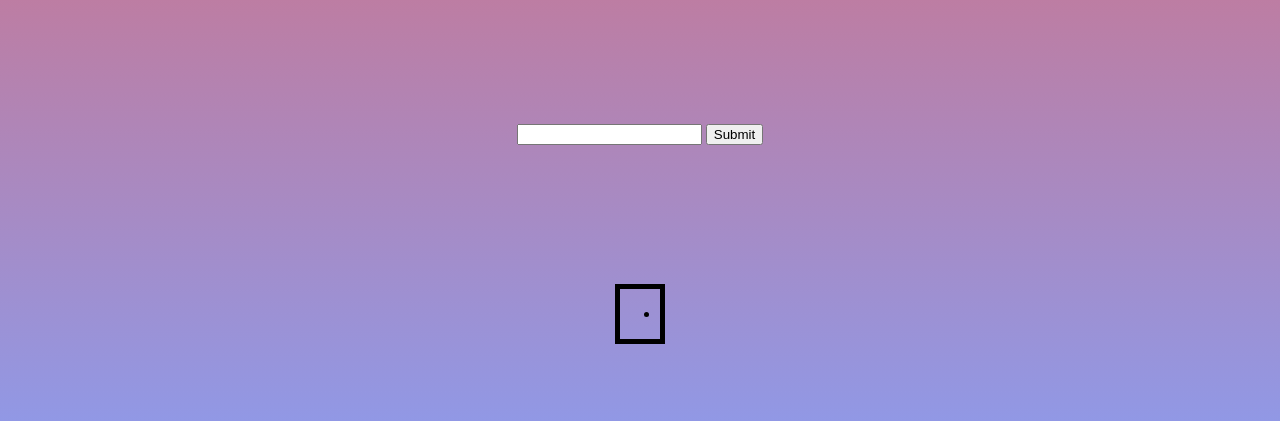
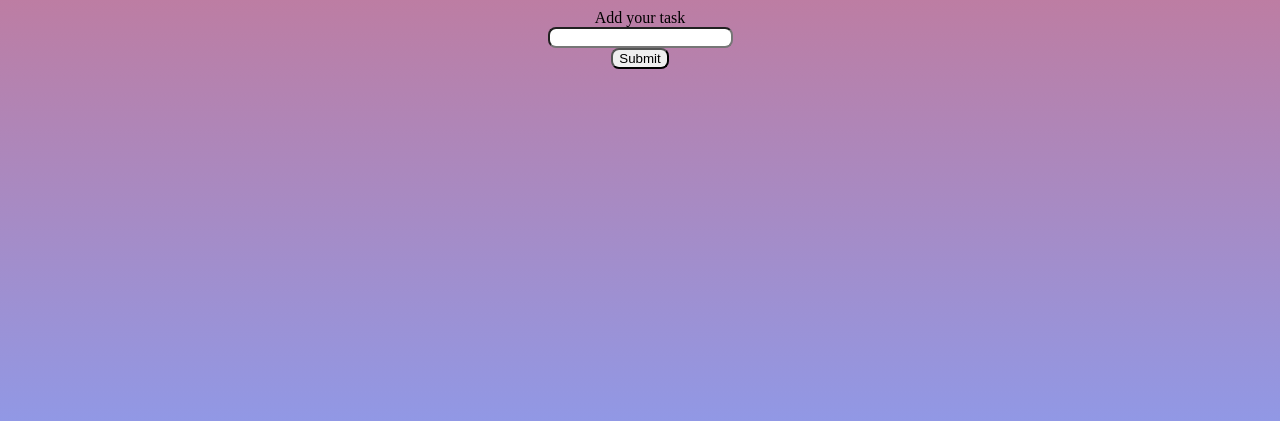
Before and after one commit to kovasah/ToDoListJS, a plain HTML site: page index.html in a window 1280 px wide. Shown: the part 395-816 px from the top of the page. Drawn offline with Linux system fonts and the light colour scheme.

Commit message:
htmlandstyle

```diff
--- a/index.html
+++ b/index.html
@@ -9,13 +9,13 @@
     <title>Document</title>
   </head>
   <body>
-    <h1>To do List</h1>
     <div class="gitlink">
       <a href="https://github.com/kovasah"
         ><img src="./resources/images/img-logo-github.png"
       /></a>
     </div>
     <form class="form">
+      <label> Add your task</label>
       <input type="text" />
       <input type="submit" />
     </form>
--- a/style.css
+++ b/style.css
@@ -15,5 +15,18 @@ img {
 .list {
     display: flex;
     flex-direction: column;
-    border: 5px, solid, rgb(0, 0, 0);
 }
+
+form {
+    display: flex;
+    flex-direction: column;
+    align-items: center;
+}
+
+input {
+    border-radius: 8px;
+}
+
+ul {
+    list-style: none;
+}
```
